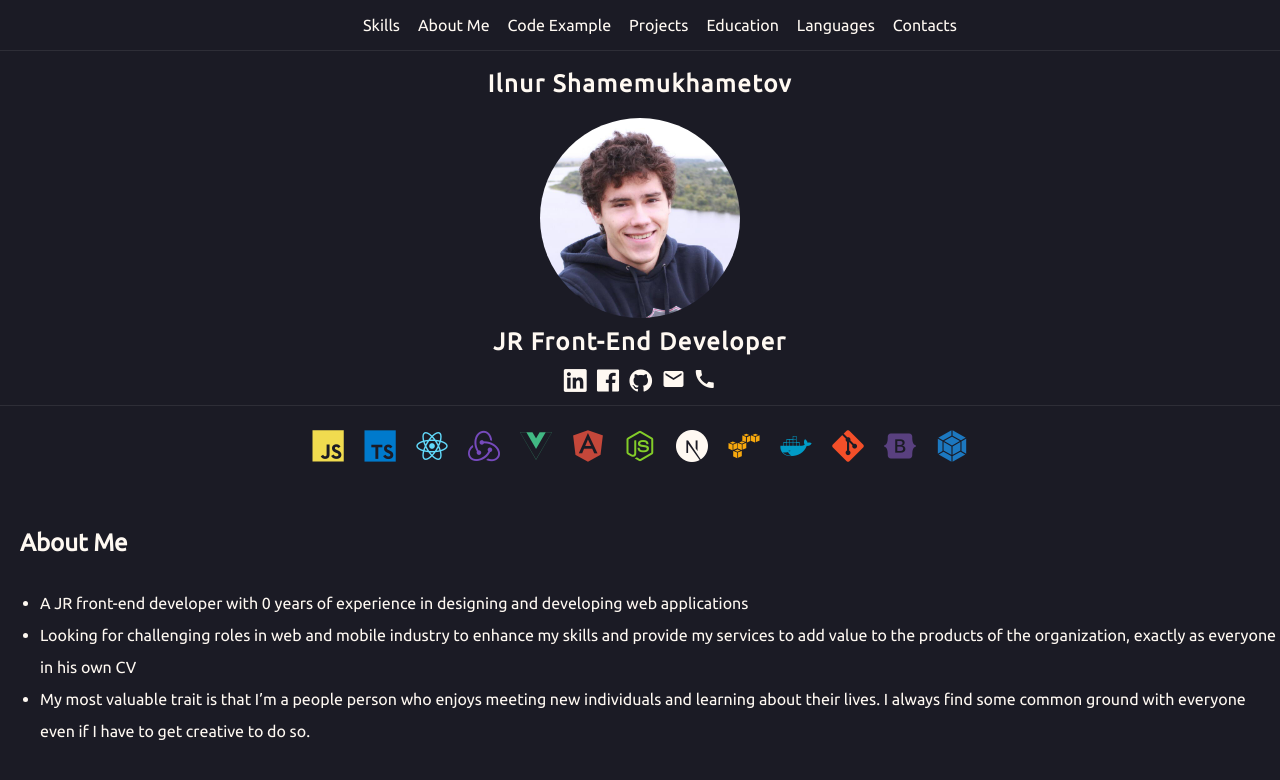
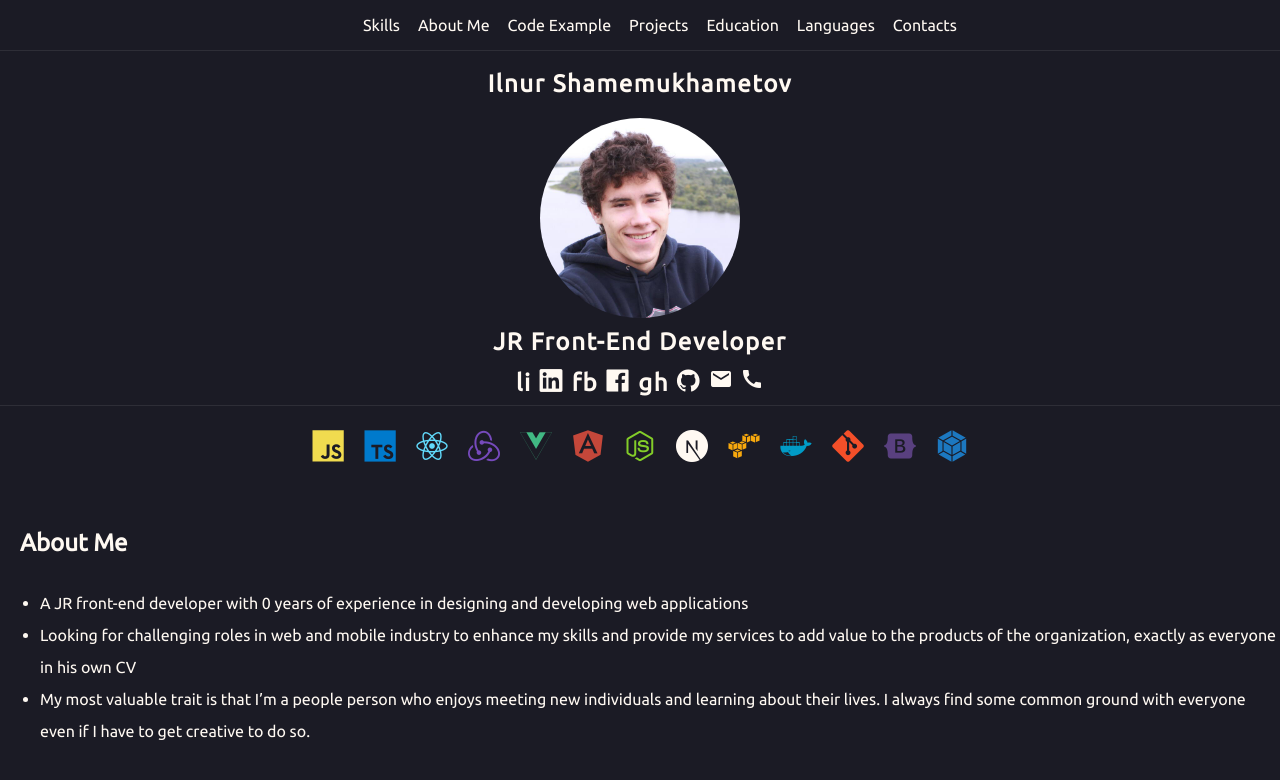
Before and after one commit to kotkma/rsschool-cv, a website: page index.html in a window 1280 px wide. Shown: the top 780 px of the page. Drawn offline with nearby package versions, Linux system fonts and the light colour scheme.

Commit message:
fix: add text inside anchors in the header

```diff
--- a/index.html
+++ b/index.html
@@ -29,13 +29,13 @@
         <img src="./src/img/photo.jpg" alt="profile-photo" class="profile-photo">
         <h2>JR Front-End Developer</h2>
         <section id="contacts" class="contacts"><h2>
-          <a href="https://www.linkedin.com" target="_blank">
+          <a href="https://www.linkedin.com" target="_blank">li
             <i class="devicon-linkedin-plain"></i>
           </a>
-          <a href="https://www.facebook.com/" target="_blank">
+          <a href="https://www.facebook.com/" target="_blank">fb
             <i class="devicon-facebook-plain"></i>
           </a>
-          <a href="https://github.com/kotkma" target="_blank">
+          <a href="https://github.com/kotkma" target="_blank">gh
             <i class="devicon-github-original"></i>
           </a>
           <a href="mailto:kot.kma@gmail.com">
```
